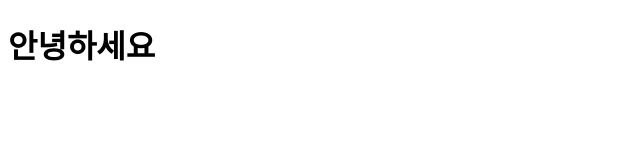
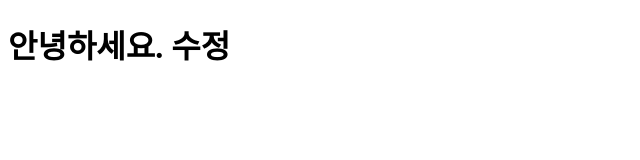
Before and after one commit to yulssemnim1010/ezen_personal_20260226, a plain HTML site: page index.html in a window 1280 px wide. Shown: the whole page, without its empty margins (0-640 px from the left). Drawn offline with Linux system fonts and the light colour scheme.

Commit message:
second commit

```diff
--- a/index.html
+++ b/index.html
@@ -6,6 +6,6 @@
     <title>Git person project</title>
   </head>
   <body>
-    <h1>안녕하세요</h1>
+    <h1>안녕하세요. 수정</h1>
   </body>
 </html>
```
